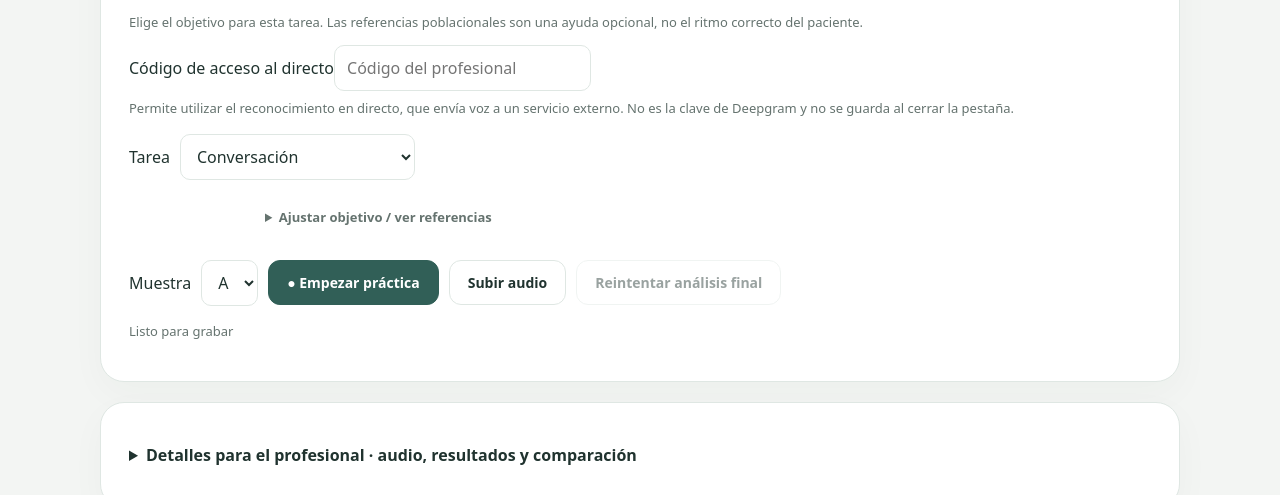
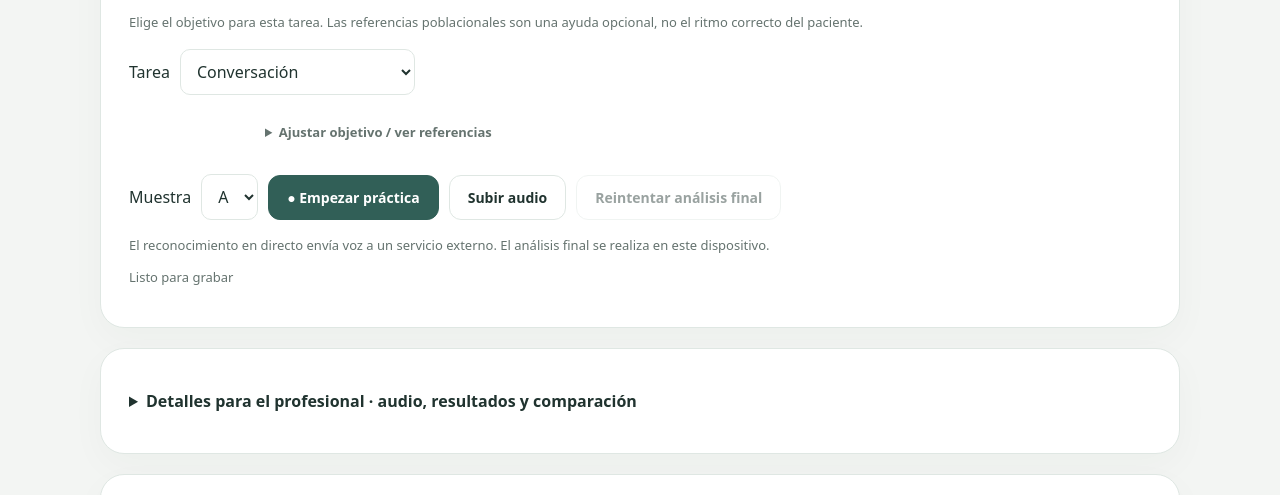
Before and after one commit to andrepane/Fluidez, a plain HTML site: page index.html in a window 1280 px wide. Shown: the part 305-800 px from the top of the page. Drawn offline with Linux system fonts and the light colour scheme.

Commit message:
Allow public recording without access password

```diff
--- a/index.html
+++ b/index.html
@@ -57,7 +57,6 @@
 <label>Desde <input id="targetMin" type="number" min="1" max="1000" value="120"> ppm</label><label>Hasta <input id="targetMax" type="number" min="1" max="1000" value="187"> ppm</label>
 </div>
 <p class="hint">Elige el objetivo para esta tarea. Las referencias poblacionales son una ayuda opcional, no el ritmo correcto del paciente.</p>
-<label for="accessCode">Código de acceso al directo</label><input id="accessCode" type="password" autocomplete="off" maxlength="256" placeholder="Código del profesional"><p class="hint">Permite utilizar el reconocimiento en directo, que envía voz a un servicio externo. No es la clave de Deepgram y no se guarda al cerrar la pestaña.</p>
 <div class="button-row">
 <label for="taskSelect">Tarea</label><select id="taskSelect"><option value="conversation">Conversación</option>
 <option value="reading">Lectura</option>
@@ -72,7 +71,7 @@
 <label for="sampleSelect">Muestra</label><select id="sampleSelect"><option value="0">A</option>
 <option value="1">B</option></select><button id="recordBtn">● Empezar práctica</button><label class="file-upload"><input id="fileInput" type="file" accept="audio/*"><span>Subir audio</span></label><button id="retryBtn" disabled>Reintentar análisis final</button>
 </div>
-<p id="statusText" role="status">Listo para grabar</p></details><details id="professionalArea" class="panel"><summary>Detalles para el profesional · audio, resultados y comparación</summary><details><summary>Biofeedback en directo</summary><p id="liveNotice" class="hint"></p>
+<p class="hint">El reconocimiento en directo envía voz a un servicio externo. El análisis final se realiza en este dispositivo.</p><p id="statusText" role="status">Listo para grabar</p></details><details id="professionalArea" class="panel"><summary>Detalles para el profesional · audio, resultados y comparación</summary><details><summary>Biofeedback en directo</summary><p id="liveNotice" class="hint"></p>
 <div class="metrics">
 <div class="metric">
 <p class="label">Tiempo de grabación</p>
```
